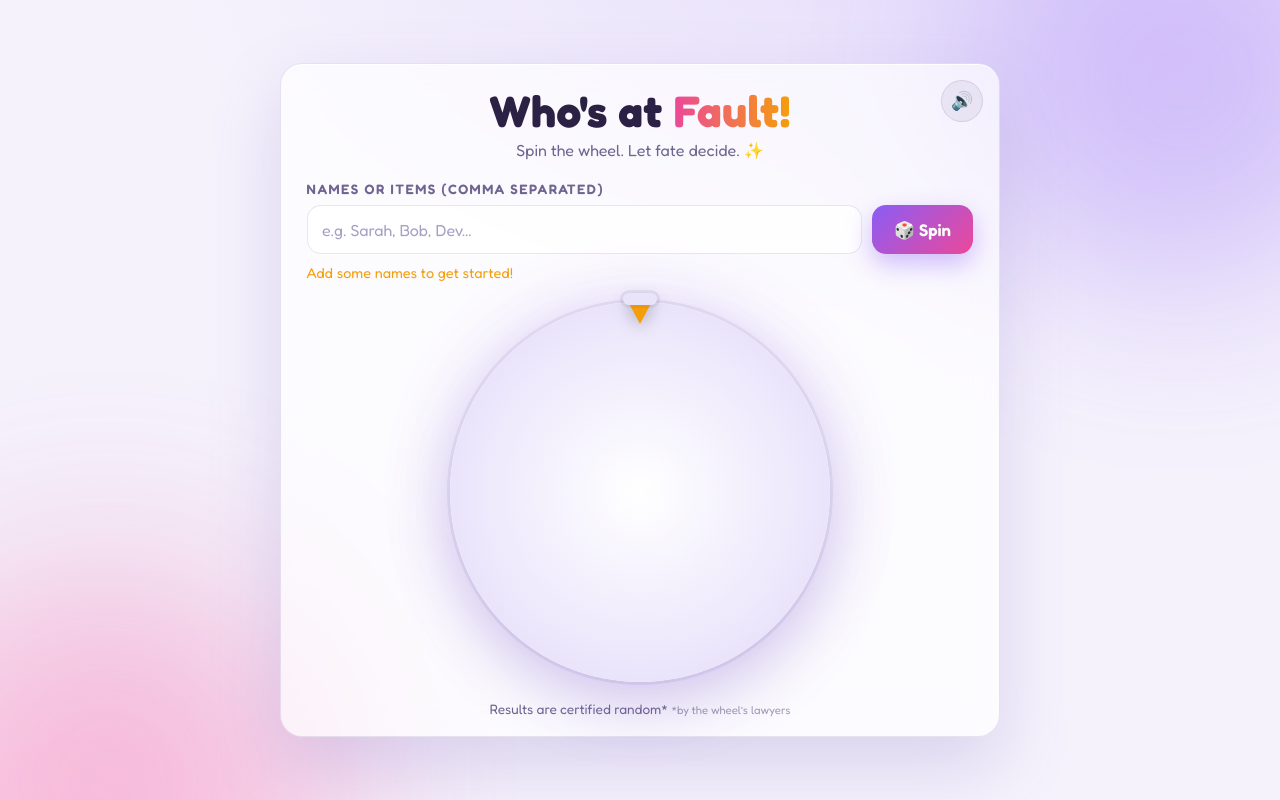
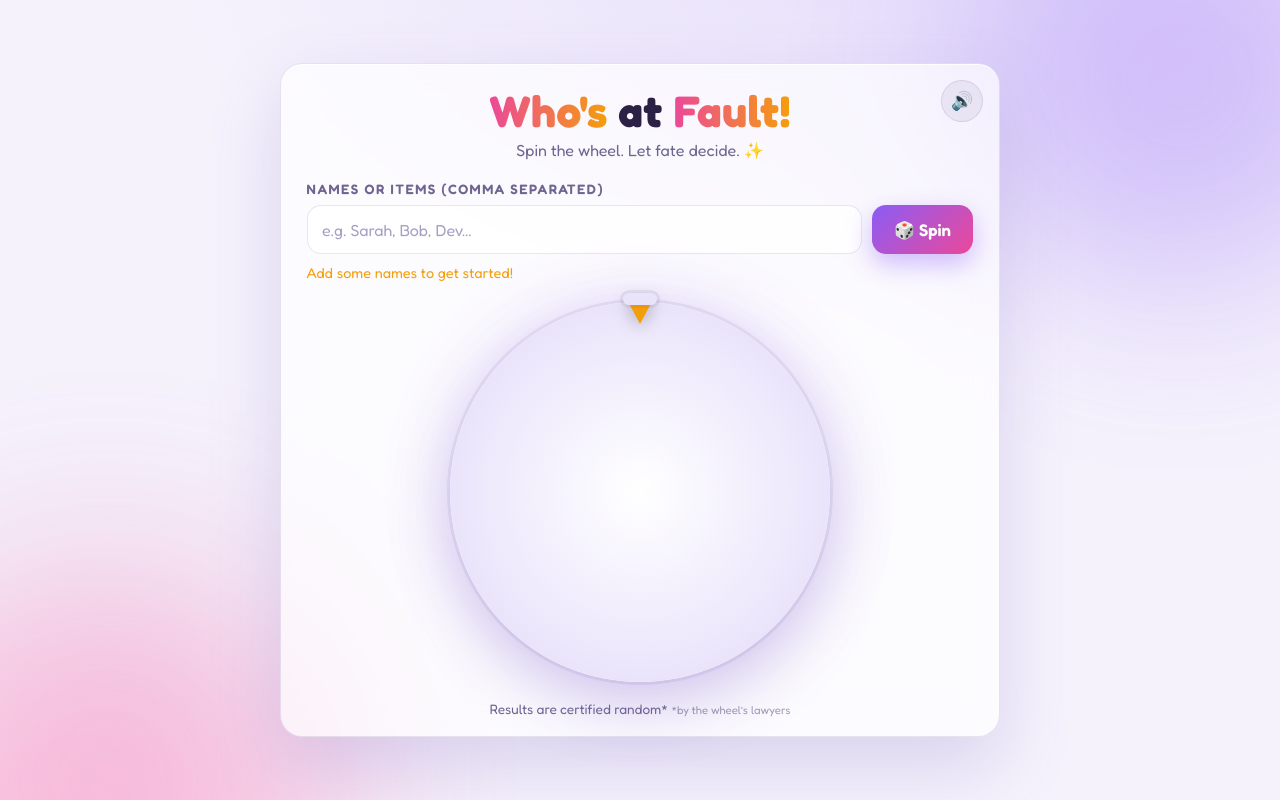
Before and after one commit to narwalcoco/Who-s-At-Fault, a plain HTML site: page index.html in a window 1280 px wide. Drawn offline with Linux system fonts and the light colour scheme.

Commit message:
Update header structure in index.html

```diff
--- a/index.html
+++ b/index.html
@@ -19,7 +19,7 @@
   <button id="muteBtn" class="mute" aria-pressed="false" title="Toggle sound">🔊</button>
 
   <header class="head">
-    <h1>Who's at <span>Fault!</span></h1>
+    <h1><span>Who's</span> at <span>Fault!</span></h1>
     <p class="tagline">Spin the wheel. Let fate decide. ✨</p>
   </header>
 
```
